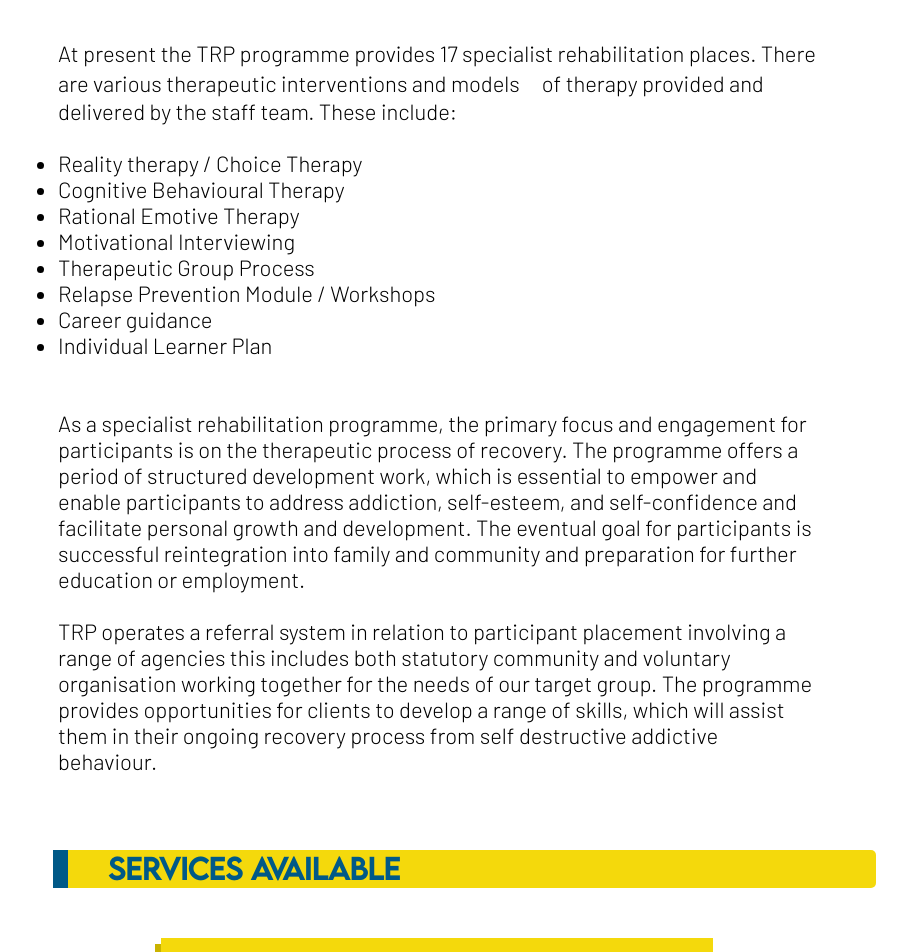
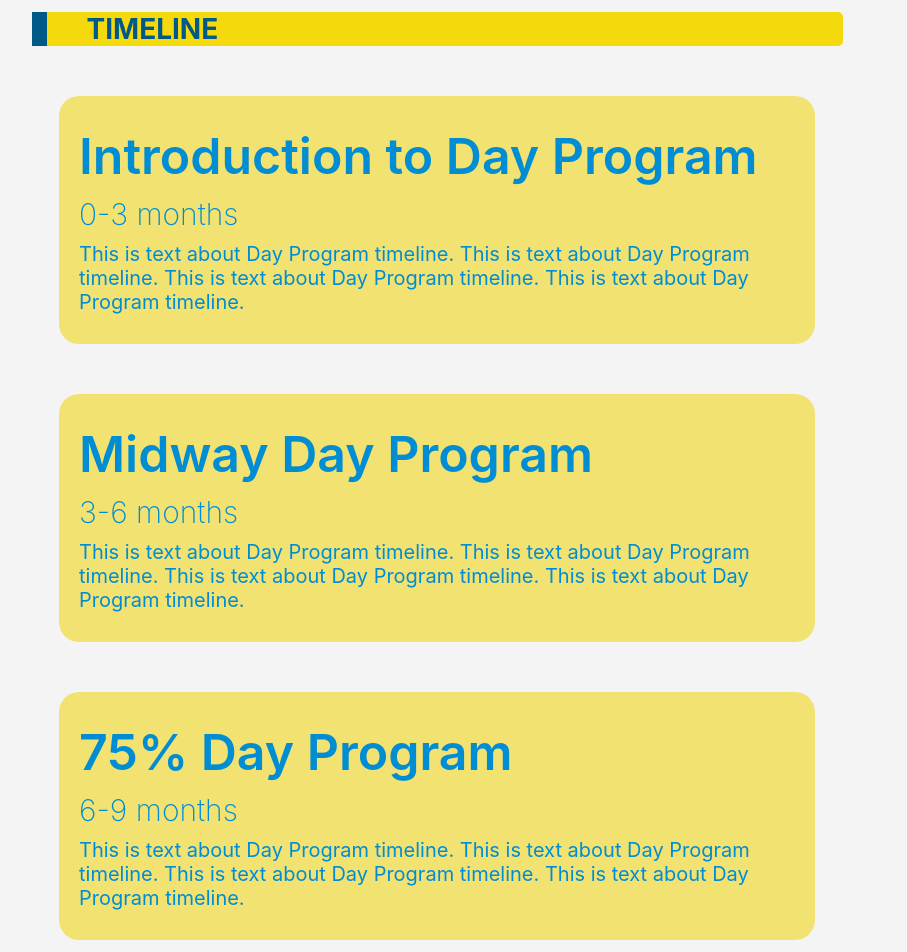
Before and after one commit to IainMcHugh/tallaghtrehabilitationproject, a React (Create React App) app: page /dayprogramme in a window 1280 px wide. Shown: the part 1080-2032 px from the top of the page, without its empty margins (203-1110 px from the left). Built offline with nearby package versions, Linux system fonts and the light colour scheme.

Commit message:
Adding GSAP animations

```diff
--- a/src/components/About/About.css
+++ b/src/components/About/About.css
@@ -9,6 +9,7 @@
     margin: 40px auto;
     font-family: lemon-milk;
     border-radius: 0 5px 5px 5px;
+    z-index: 10;
 }
 
 .about-box h2 {
@@ -18,6 +19,7 @@
     color: #005987;
     border-radius: 0 5px 5px 0;
     font-size: 28px;
+    z-index: 10;
 }
 
 .about-box h3 {
--- a/src/components/About/About.js
+++ b/src/components/About/About.js
@@ -11,6 +11,7 @@ import TRPHistory from "./textBlocks/TRPHistory";
 import BuildAboutNavSection from "./AboutComponentLib/BuildAboutNavSection";
 import BuildMeetTeam from "./AboutComponentLib/BuildMeetTeam";
 
+import bg from "../../images/full_logo.png";
 import patrick_daly from "../../images/Team/patrick_daly.jpg";
 import carla_whelan from "../../images/Team/carla_whelan.jpg";
 import christy_rankin from "../../images/Team/christy_rankin.jpg";
--- a/src/components/About/AboutComponentLib/BuildMeetTeam.js
+++ b/src/components/About/AboutComponentLib/BuildMeetTeam.js
@@ -16,7 +16,7 @@ function BuildMeetTeam(props) {
       ease: "power3",
       scrollTrigger: {
         trigger: tmRef.current,
-        start: "top 70%",
+        start: "top center",
       }
     })
   }, [])
--- a/src/components/DayProgramme/DPComponentLib/BuildDPList.js
+++ b/src/components/DayProgramme/DPComponentLib/BuildDPList.js
@@ -1,8 +1,26 @@
-import React from "react";
+import React, { useEffect, useRef } from "react";
+import {gsap} from 'gsap';
+import {ScrollTrigger} from 'gsap/ScrollTrigger';
 
 function BuildDPList() {
+  gsap.registerPlugin(ScrollTrigger)
+  let dpRef = useRef(null);
+
+  useEffect(()=> {
+    gsap.from(dpRef.current, {
+      scale: 0,
+      duration: 1,
+      ease: "power3",
+      scrollTrigger: {
+        trigger: dpRef.current,
+        start: "top 70%"
+      }
+    })
+  }, []);
+
   return (
-    <ul>
+    <div className="dp-list-container">
+      <ul ref={dpRef}>
         <li>Reality therapy / Choice Therapy</li>
         <li>Cognitive Behavioural Therapy</li>
         <li>Rational Emotive Therapy</li>
@@ -11,7 +29,9 @@ function BuildDPList() {
         <li>Relapse Prevention Module / Workshops</li>
         <li>Career guidance</li>
         <li>Individual Learner Plan</li>
+        <li>Recovery Capital</li>
       </ul>
+    </div>
   );
 }
 
--- /dev/null
+++ b/src/components/DayProgramme/DPComponentLib/BuildDPTimeline.js
@@ -0,0 +1,47 @@
+import React from "react";
+
+function BuildDPTimeline() {
+  return (
+    <div className="timeline-container">
+      <h2 className="dp-heading">TIMELINE</h2>
+      <div className="timeline-item">
+        <h2>Introduction to Day Program</h2>
+        <h3>0-3 months</h3>
+        <h4>
+          This is text about Day Program timeline. This is text about Day
+          Program timeline. This is text about Day Program timeline. This is
+          text about Day Program timeline.
+        </h4>
+      </div>
+      <div className="timeline-item">
+      <h2>Midway Day Program</h2>
+        <h3>3-6 months</h3>
+        <h4>
+          This is text about Day Program timeline. This is text about Day
+          Program timeline. This is text about Day Program timeline. This is
+          text about Day Program timeline.
+        </h4>
+      </div>
+      <div className="timeline-item">
+      <h2>75% Day Program</h2>
+        <h3>6-9 months</h3>
+        <h4>
+          This is text about Day Program timeline. This is text about Day
+          Program timeline. This is text about Day Program timeline. This is
+          text about Day Program timeline.
+        </h4>
+      </div>
+      <div className="timeline-item">
+      <h2>Completing the Program</h2>
+        <h3>9-12 months</h3>
+        <h4>
+          This is text about Day Program timeline. This is text about Day
+          Program timeline. This is text about Day Program timeline. This is
+          text about Day Program timeline.
+        </h4>
+      </div>
+    </div>
+  );
+}
+
+export default BuildDPTimeline;
--- a/src/components/DayProgramme/DayProgramme.css
+++ b/src/components/DayProgramme/DayProgramme.css
@@ -13,6 +13,15 @@
 
 
 .dp-box h2 {
+    border-left: 15px solid #005987;
+    text-align: center;
+    background-color: #f4d90c;
+    color: #005987;
+    border-radius: 0 5px 5px 0;
+    font-size: 28px;
+}
+
+.dp-heading {
     border-left: 15px solid #005987;
     text-align: center;
     background-color: #f4d90c;
@@ -320,6 +329,75 @@
     justify-content: center;
 }
 
+.timeline-container {
+    width: 100%;
+    background-color: rgba(200, 200, 200, 0.2);
+    padding: 50px 10px;
+    box-sizing: border-box;
+}
+
+.timeline-item {
+    width: 90%;
+    margin: 50px auto;
+    background-color: #f1d50088;
+    border-radius: 20px;
+    padding: 20px 10px;
+    box-sizing: border-box;
+    color: #008dd3;
+}
+
+.timeline-item > h2 {
+    font-size: 50px;
+    font-weight: 600;
+    margin: 10px;
+}
+
+.timeline-item h3 {
+    font-size: 30px;
+    font-weight: 200;
+    margin: 10px;
+}
+
+.timeline-item > h4 {
+    font-size: 20px;
+    font-weight: 400;
+    margin: 10px;
+}
+
+.dp-list-container {
+    width: 100%;
+    padding: 10px;
+    box-sizing: border-box;
+    background-color: rgba(0, 0, 0, 0.02);
+}
+
+.dp-list-container > ul {
+    list-style-type: none;
+    width: 100%;
+    margin: 10px 0;
+    /* background-color: #f1d50088; */
+    border-radius: 5px;
+    padding: 20px 10px;
+    box-sizing: border-box;
+}
+
+.dp-list-container ul > li {
+    background-color: #f1d500;
+    background-color: #00598788;
+    font-weight: 600;
+    padding: 20px 10px;
+    margin: 5px 0;
+    color: #008dd3;
+    color: #ffe522;
+    border-radius: 10px;
+    transition: all 0.2s ease-in-out;
+}
+
+.dp-list-container ul > li:hover {
+    background-color: #005987AA;
+    font-weight: 800;
+    border-radius: 5px;
+}
 
 @media only screen and (min-width: 768px){
     .dp-container{
@@ -335,6 +413,13 @@
 
     .dp-box h2 {
         width: 100%;
+        margin: 50px auto;
+        text-align: left;
+        padding-left: 40px;
+    }
+
+    .dp-heading {
+        width: 60%;
         margin: 50px auto;
         text-align: left;
         padding-left: 40px;
@@ -361,6 +446,10 @@
         height: 150px;
         line-height: 150px;
         font-size: 20px;
+    }
+
+    .timeline-item {
+        width: 60%;
     }
 }
 
--- a/src/components/DayProgramme/DayProgramme.js
+++ b/src/components/DayProgramme/DayProgramme.js
@@ -9,17 +9,15 @@ import DPSummary from "./textBlocks/DPSummary";
 import DPWhoIsItFor from "./textBlocks/DPWhoIsItFor";
 import BuildDPNavSection from "./DPComponentLib/BuildDPNavSection";
 import BuildWhatNext from "./DPComponentLib/BuildWhatNext";
+import BuildDPTimeline from "./DPComponentLib/BuildDPTimeline";
 
 function DayProgramme() {
   return (
     <div>
       <div className="background-image-container"></div>
       <div class="dp-container">
-        <BuildDPSection
-          title="Summary"
-
-          data={DPSummary}
-        />
+        <BuildDPSection title="Summary" data={DPSummary} />
+        <BuildDPTimeline />
         <BuildDPSection title="Who is it for" data={DPWhoIsItFor} />
         <BuildDPNavSection />
         <BuildWhatNext />
--- a/src/components/DayProgramme/EducationalIntervention.js
+++ b/src/components/DayProgramme/EducationalIntervention.js
@@ -17,7 +17,8 @@ function EducationalIntervention() {
         </NavLink>
       </div>
       <BuildDPSection
-        title="Educational Intervention"
+        title="Education & Training"
+        subheading="Planning for Individual Learning"
         data={DPEducationIntervention}
       />
     </div>
--- a/src/components/DayProgramme/textBlocks/DPEducationIntervention.js
+++ b/src/components/DayProgramme/textBlocks/DPEducationIntervention.js
@@ -9,7 +9,7 @@ export default [
     skills and on personal development.`,
     <br />,
     <br />,
-    `The project espouses the principles and practice of adult education with the
+    `The project demonstrates the principles and practice of adult education with the
     aim that the programme may be a starting point for participants in accessing
     and engaging in the process of Lifelong Learning. The programme works to
     assist and support participants to the point where they can access
--- a/src/components/DayProgramme/textBlocks/DPRelapsePrevention.js
+++ b/src/components/DayProgramme/textBlocks/DPRelapsePrevention.js
@@ -2,11 +2,7 @@ import React from "react";
 import BuildDPRPList from "../DPComponentLib/BuildDPRPList";
 
 export default [
-    `Relapse Prevention workshop inculde As people progress through the
-    therapeutic process at TRP, there is a more in depth focus on certain issues
-    that may arise as the person progresses through the Day Programme. Our
-    trained qualified staff facitate various different modules and workshops
-    these include:`,
+    `As people progress through the therapeutic process at TRP, there is a more in depth focus on certain issues that may arise as the person progresses through the Day Programme. Our trained qualified staff facitate various different modules and workshops these include:`,
     <br />,
     <br />,
     <BuildDPRPList />
--- a/src/components/DayProgramme/textBlocks/DPWhoIsItFor.js
+++ b/src/components/DayProgramme/textBlocks/DPWhoIsItFor.js
@@ -4,14 +4,6 @@ import BuildDPList from '../DPComponentLib/BuildDPList';
 import BuildDPSection from '../DPComponentLib/BuildDPSection';
 
 export default [
-    `At present the TRP programme provides 17 specialist rehabilitation
-    places. There are various therapeutic interventions and models　of
-    therapy provided and　delivered by the staff team. These include:`,
-    <br />,
-    <br />,
-    <BuildDPList />,
-    <br />,
-    <br />,
     `As a specialist rehabilitation programme, the primary focus and
     engagement for participants is on the therapeutic process of
     recovery. The programme offers a period of structured development
@@ -30,5 +22,11 @@ export default [
     assist them in their ongoing recovery process from self
     destructive addictive behaviour.`,
     <br />,
-    <br />
+    <br />,
+    `At present the TRP programme provides 21 specialist rehabilitation
+    places. There are various therapeutic interventions and models　of
+    therapy provided and　delivered by the staff team. These include:`,
+    <br />,
+    <br />,
+    <BuildDPList />
 ]
```
Also changed, not shown: src/components/DayProgramme/DPComponentLib/BuildDPRPList.js (+21 -2 lines). Lines whose indentation alone changed are shown as unchanged.
